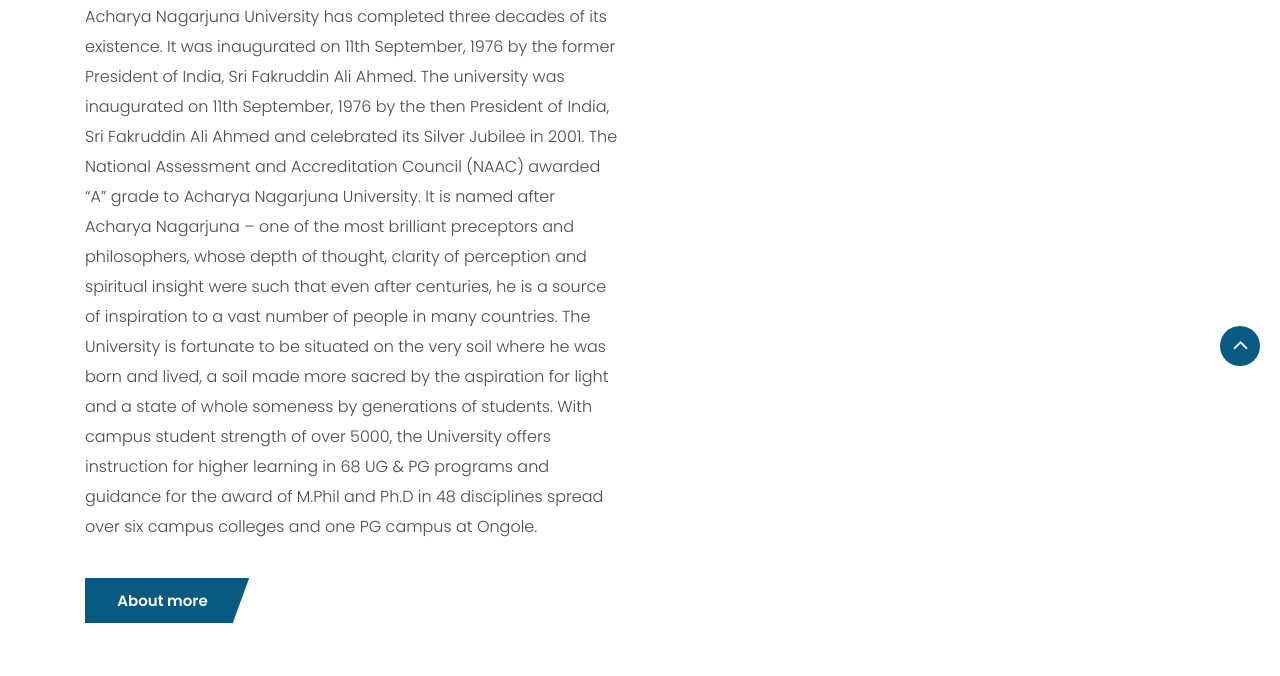
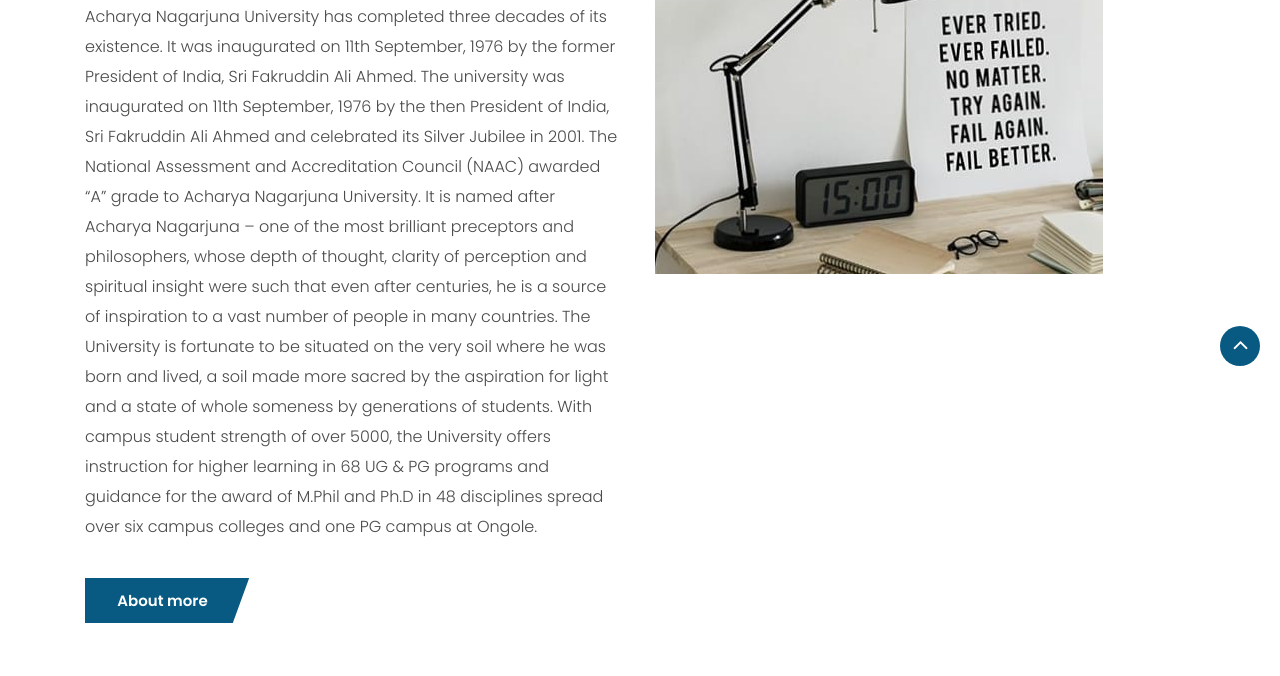
Before and after one commit to Keyrun1227/INV_Technologies, a plain HTML site: page news.html in a window 1280 px wide. Shown: the part 424-1100 px from the top of the page. Drawn offline with Linux system fonts and the light colour scheme.

Commit message:
Update news.html

```diff
--- a/news.html
+++ b/news.html
@@ -111,7 +111,7 @@
                 </div>
 				<div class="col-md-6">
                     <div class="full">
-                        <img src="images/img2.png" alt="#" />
+                        <img src="images/img2.jpg" alt="#" />
                     </div>
                 </div>
             </div>
```
